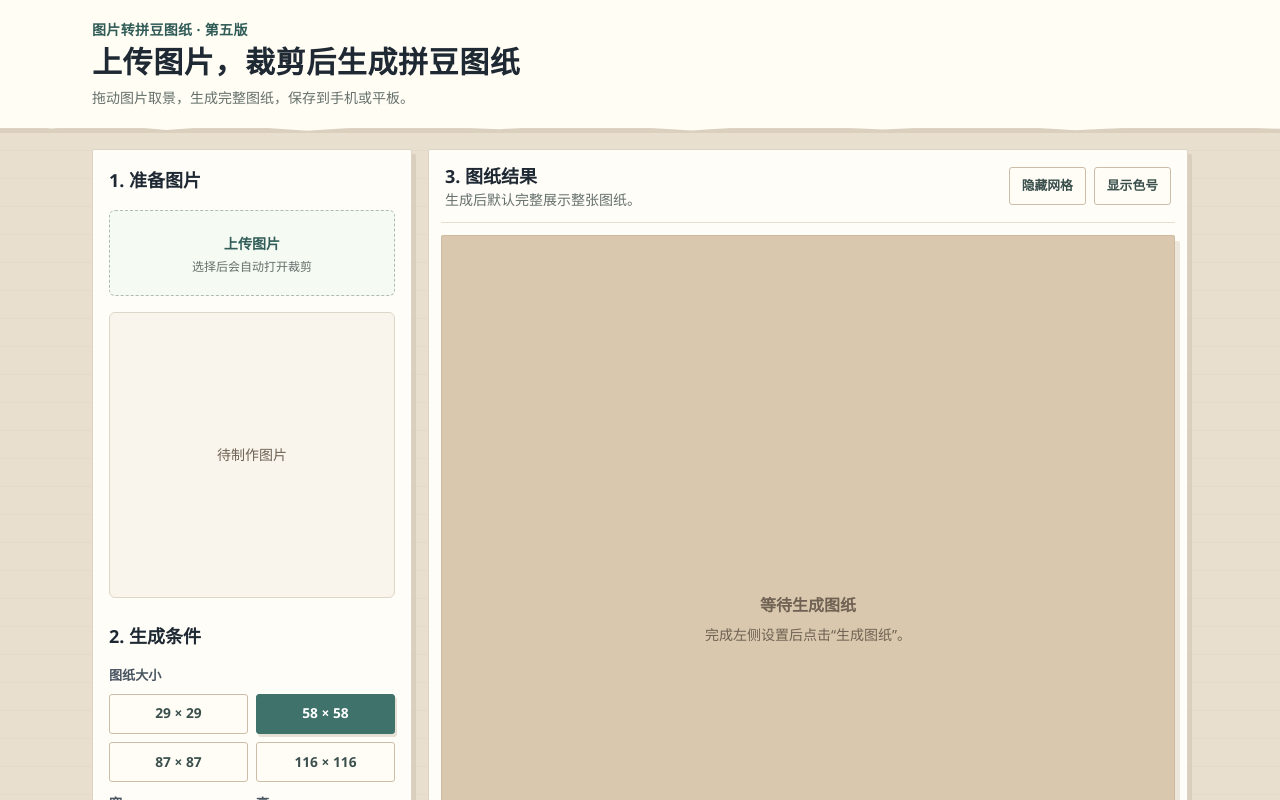
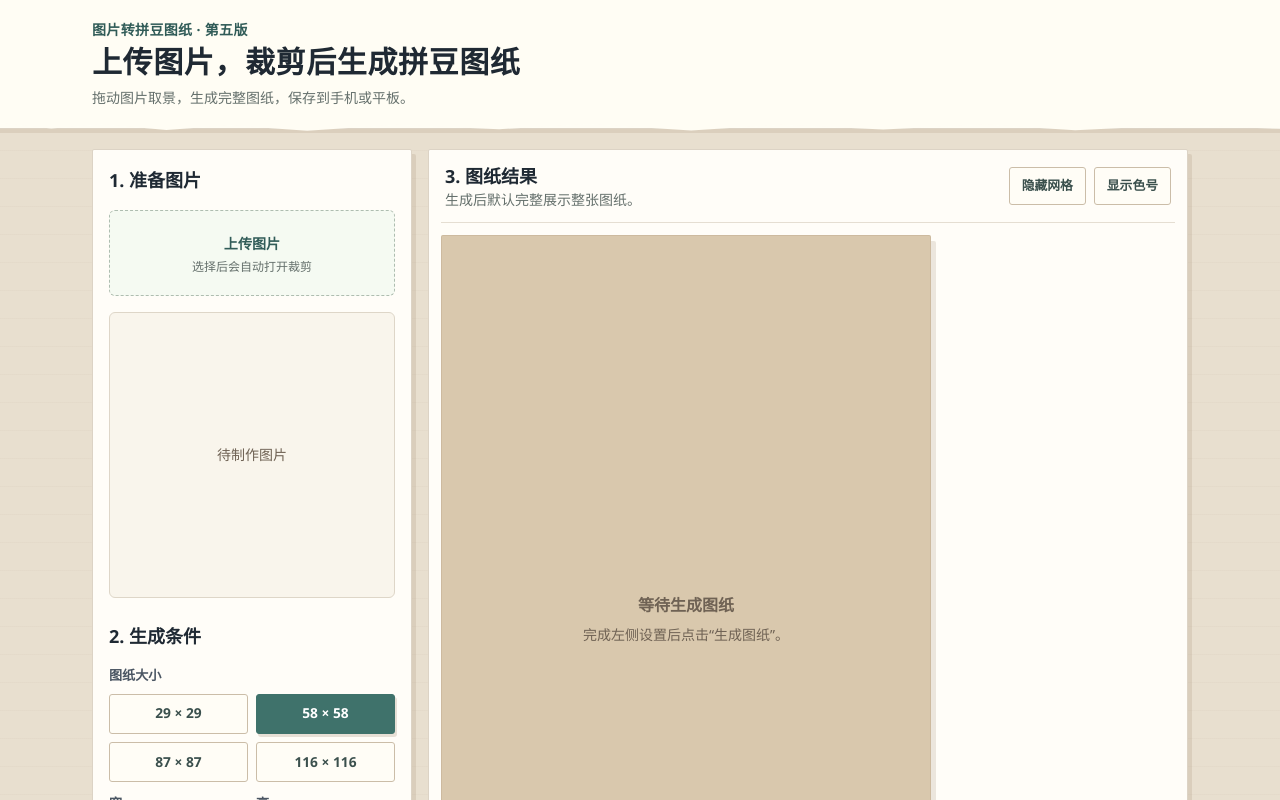
Before and after one commit to iy11oct/iy11-, a Next.js app: page / in a window 1280 px wide. Shown: the top 800 px of the page. Built offline with nearby package versions, Linux system fonts and the light colour scheme.

Commit message:
move editor tools beside pattern

```diff
--- a/app/globals.css
+++ b/app/globals.css
@@ -198,6 +198,19 @@ canvas {
   background: #fffaf0;
   padding: 12px;
   box-shadow: 3px 4px 0 rgba(121, 92, 62, 0.1);
+}
+.result-layout {
+  display: grid;
+  grid-template-columns: minmax(0, 1fr) 230px;
+  align-items: start;
+  gap: 14px;
+}
+.result-layout .editor-strip {
+  position: sticky;
+  top: 16px;
+  margin-top: 0;
+  max-height: calc(100vh - 32px);
+  overflow-y: auto;
 }
 .swatch-row {
   display: flex;
@@ -415,6 +428,14 @@ main.min-h-screen h1 {
   }
 }
 @media (max-width: 640px) {
+  .result-layout {
+    display: block;
+  }
+  .result-layout .editor-strip {
+    position: static;
+    max-height: none;
+    margin-top: 12px;
+  }
   .pattern-stage {
     min-height: 440px;
     padding: 10px;
--- a/app/page.tsx
+++ b/app/page.tsx
@@ -1019,7 +1019,8 @@ export default function Home() {
               </button>
             </div>
           </div>
-          <div className="pattern-stage mt-3">
+          <div className="result-layout mt-3">
+            <div className="pattern-stage">
               {pattern ? (
                 <canvas
                   ref={patternCanvasRef}
@@ -1080,6 +1081,7 @@ export default function Home() {
                 </div>
               </div>
             )}
+          </div>
           {pattern && (
             <>
               <div className="mt-4 flex flex-wrap gap-2">
```
Lines whose indentation alone changed are shown as unchanged.
